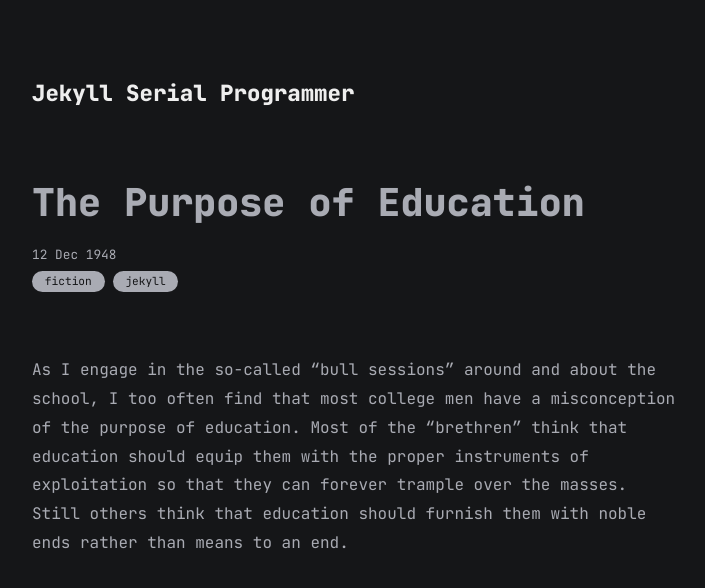
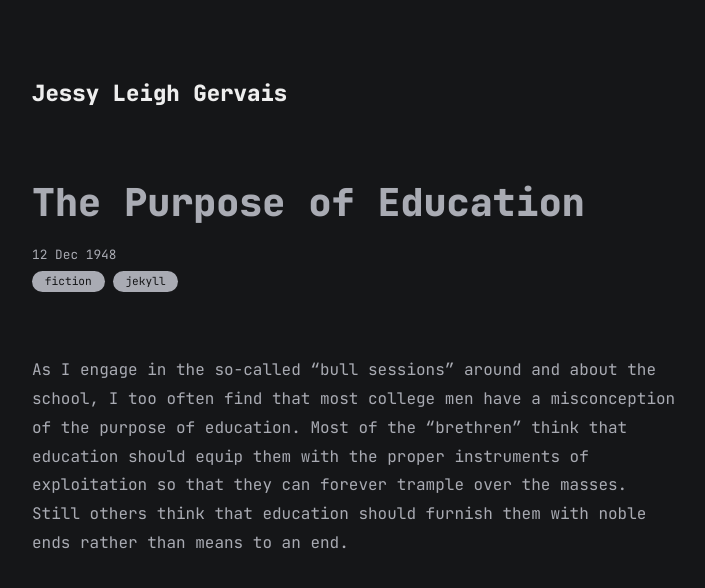
Before and after one commit to tullyganbif/portfolio, a Jekyll site: the page built from docs/all_collections/_posts/1948-12-12-the-purpose-of-education.md, in a window 1280 px wide and 900 px high, cut to the strip 0-598 px from the top of the window. Shown: the top 588 px of the strip, without its empty margins (283-988 px from the left). Built offline with Jekyll 4.4.1, drawn with Linux system fonts in a browser that asks for light colours; some of the changed text lies outside the part shown.

Commit message:
Fixed title

```diff
--- a/docs/_config.yml
+++ b/docs/_config.yml
@@ -1,10 +1,10 @@
-title: Jekyll Serial Programmer
+title: Jessy Leigh Gervais
 markdown: kramdown
 
 # for atom feed
 author:
-  name: Sharad Raj Singh Maurya
-  email: dev_sharad@outlook.com
+  name: Jessy Leight Gervais
+  email: jl@copykit.io
 
 plugins:
   - jemoji
```
